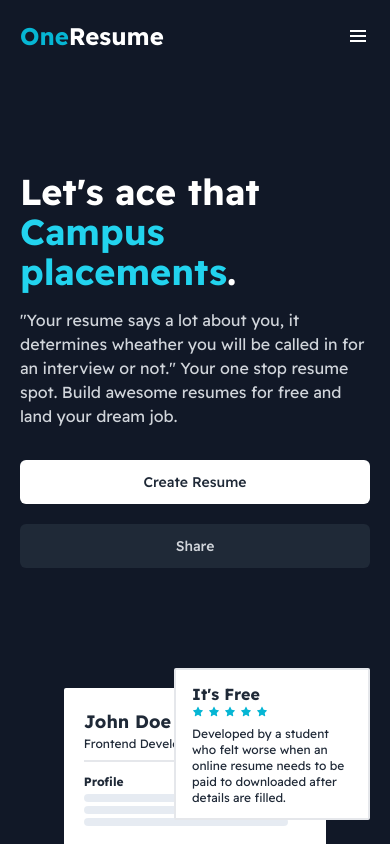
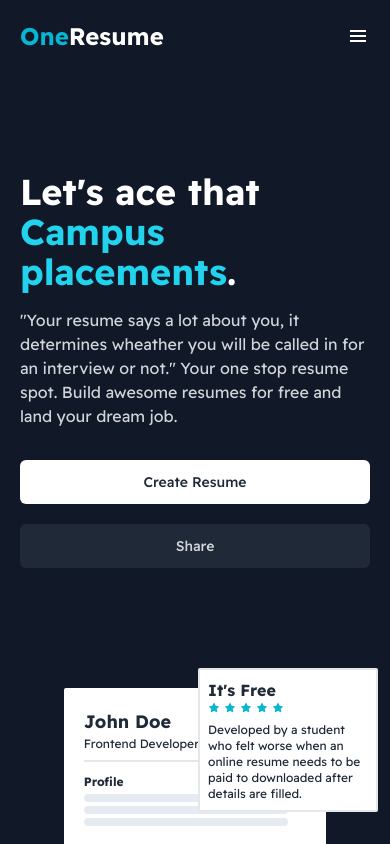
Before and after one commit to Akhil-dotcom/Resume-One, a Next.js app: page / in a window 390 px wide. Shown: the top 844 px of the page. Built offline with nearby package versions, Linux system fonts and the light colour scheme.

Commit message:
first commit

```diff
--- a/components/codeImage/ResumeImg.tsx
+++ b/components/codeImage/ResumeImg.tsx
@@ -78,7 +78,7 @@
             </div>
         </div>
         {/* its free */}
-        <div className="bg-white absolute right-0 md:right-10 p-3 px-4 rounded-sm border-2 -top-5">
+        <div className="bg-white absolute -right-2 md:right-10 p-2 md:p-3 md:px-4 rounded-sm border-2 -top-5">
             <div className="font-bold">It's Free</div>
             <div className="flex items-center gap-1 text-cyan-500">
                 <AiFillStar className="text-xs" />
```
